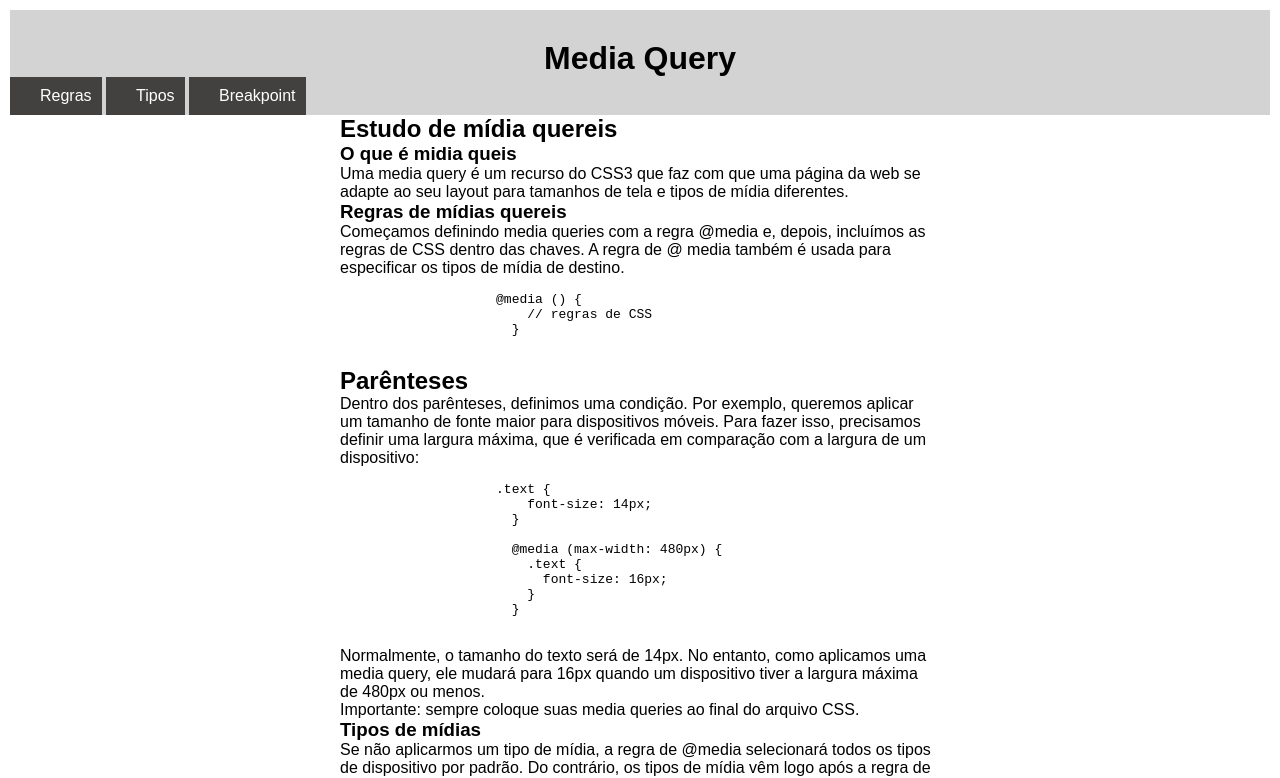
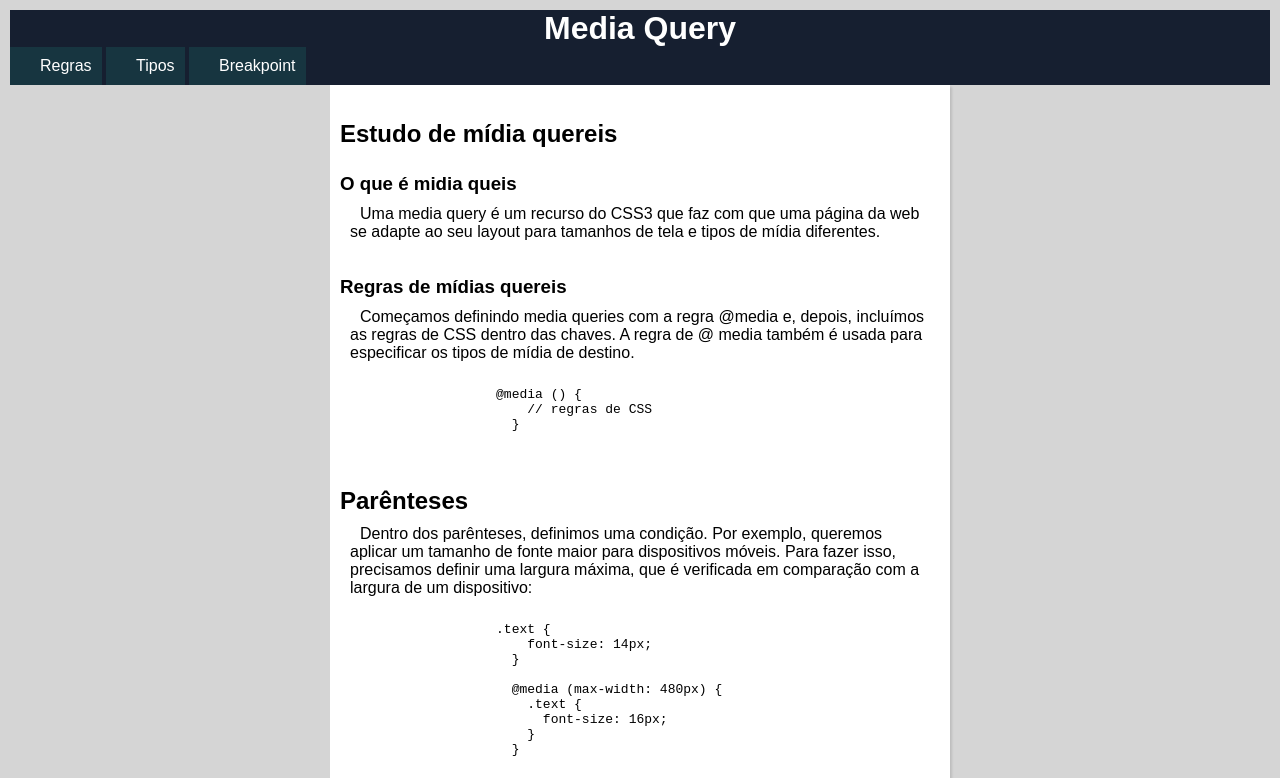
Before and after one commit to HelioTavaresBatalha/midia-query-type, a plain HTML site: page index.html in a window 1280 px wide. Shown: the top 778 px of the page. Drawn offline with Linux system fonts and the light colour scheme.

Commit message:
Adicionado background e personalização do dos niveis hierarquicos dos titulos e subtitulos

```diff
--- a/estilos/tela.css
+++ b/estilos/tela.css
@@ -6,30 +6,41 @@
     margin: 0px;
     padding: 0px;
 }
+:root {
+    --cabecalho:#161F30;
+    --navegacao:#173540;
+    --corpo-site:#3d3d3d36;
+
+}
 body {
     padding: 10px;
     text-justify: justify;
+    background-color: var(--corpo-site);
 }
 html {
     font-family: Arial, Helvetica, sans-serif;
     font-size: 1em;
 }
-h1 {
-    padding-top: 30px;
+.afastar {
+    padding-top: 25px;
 }
+
 header {
-    background-color: lightgray;
+    background-color:var(--cabecalho);
 }
 header > h1 {
     text-align: center;
+    color: white;
+
 }
+
 menu ul {
     list-style-type: none;
 }
 menu li {
     display: inline-block;
     padding: 10px;
-    background-color: rgb(67, 64, 64);
+    background-color:var(--navegacao);
     color: white;
     text-indent: 20px;
 }
@@ -37,7 +48,17 @@ article {
     width: 600px;
     display: block;
     margin: auto;
+    background-color: white;
+    padding: 10px;
+    box-shadow: 2px 2px 2px rgba(0, 0, 0, 0.111);
+
+
+}
+article > p {
+    text-indent: 10px;
+    padding: 10px;
+
 }
 .identacao{
-    margin-left: 40px;
+    margin-left: 50px;
 }
--- a/index.html
+++ b/index.html
@@ -21,13 +21,13 @@
     </header>
     <main>
         <article>
-            <h2>Estudo de mídia quereis</h2>
-            <h3>O que é midia queis</h3>
+            <h2 class="afastar">Estudo de mídia quereis</h2>
+            <h3 class="afastar">O que é midia queis</h3>
             <p>Uma media query é um recurso do CSS3 que faz com que uma
                  página da web se adapte ao seu layout para tamanhos de
                  tela e tipos de mídia diferentes.
             </p>
-            <h3>Regras de mídias quereis</h3>
+            <h3 class="afastar">Regras de mídias quereis</h3>
             <p>Começamos definindo media queries com a regra @media e, depois, incluímos as regras de CSS dentro das chaves. A regra de @ media também é usada para especificar os tipos de mídia de destino.</p>
             <pre>
                 <code>
@@ -36,7 +36,7 @@
                       }
                 </code>
             </pre>
-            <h2>
+            <h2 class="afastar">
                 Parênteses
             </h2>
             <p>
@@ -58,7 +58,7 @@
             </pre>
             <p>Normalmente, o tamanho do texto será de 14px. No entanto, como aplicamos uma media query, ele mudará para 16px quando um dispositivo tiver a largura máxima de 480px ou menos.</p>
             <span><p>Importante: sempre coloque suas media queries ao final do arquivo CSS.</p></span>
-            <h3>Tipos de mídias</h3>
+            <h3 class="afastar">Tipos de mídias</h3>
             <p>Se não aplicarmos um tipo de mídia, a regra de @media selecionará todos os tipos de dispositivo por padrão. Do contrário, os tipos de mídia vêm logo após a regra de @media. Há muitos tipos de dispositivos, mas podemos agrupá-los em 4 categorias:Se não aplicarmos um tipo de mídia, a regra de @media selecionará todos os tipos de dispositivo por padrão. Do contrário, os tipos de mídia vêm logo após a regra de @media. Há muitos tipos de dispositivos, mas podemos agrupá-los em 4 categorias:</p>
             <ul class="identacao">
                 <li>all - para todos os tipos de mídia</li>
@@ -78,7 +78,7 @@
                       }
                 </code>
             </pre>
-            <h2>Breakpoints</h2>
+            <h2 class="afastar">Breakpoints</h2>
             <p>Breakpoints são, talvez, o termo mais comum que você ouvirá e usará ao falarmos de media queries. Um breakpoint é uma chave para determinar o momento de mudar o layout e adaptá-lo às novas regras dentro das media queries. Vamos voltar ao nosso exemplo do início:</p>
             <pre>
                 <code>
@@ -92,7 +92,7 @@
             <p>
                 Aqui, o breakpoint é 480px. Agora, a media query sabe quando definir ou sobrescrever a nova classe. Basicamente, se a largura de um dispositivo for inferior a 480px, a classe text será aplicada. Do contrário, isso não acontece.
             </p>
-            <h4>Breakpoints comuns: existe uma resolução padrão?</h4>
+            <h4 class="afastar" > </h4>Breakpoints comuns: existe uma resolução padrão?</h4>
             <p>Uma das perguntas que é feita com maior frequência é “Qual é o breakpoint que eu devo usar?”. Há milhares de dispositivos no mercado. Assim, não podemos nem devemos definir breakpoints fixos para cada um deles.
             </p>
             <p>
@@ -113,7 +113,7 @@
             <p>
                 Como dito anteriormente, esses breakpoints podem diferir e não há um padrão definido com exatidão, mas a lista acima compreende os que são usados normalmente.
             </p>
-            <h5>Para encerar</h5>
+            <h5 class="afastar">Para encerar</h5>
             <p>
                 Usar o design responsivo é uma obrigação nos campos de design e desenvolvimento para a web nos dias de hoje. Media queries são uma das partes mais importantes na criação de layouts responsivos. Espero que este artigo tenha sido útil para você no sentido de entender como as media queries funcionam.
             </p>
```
